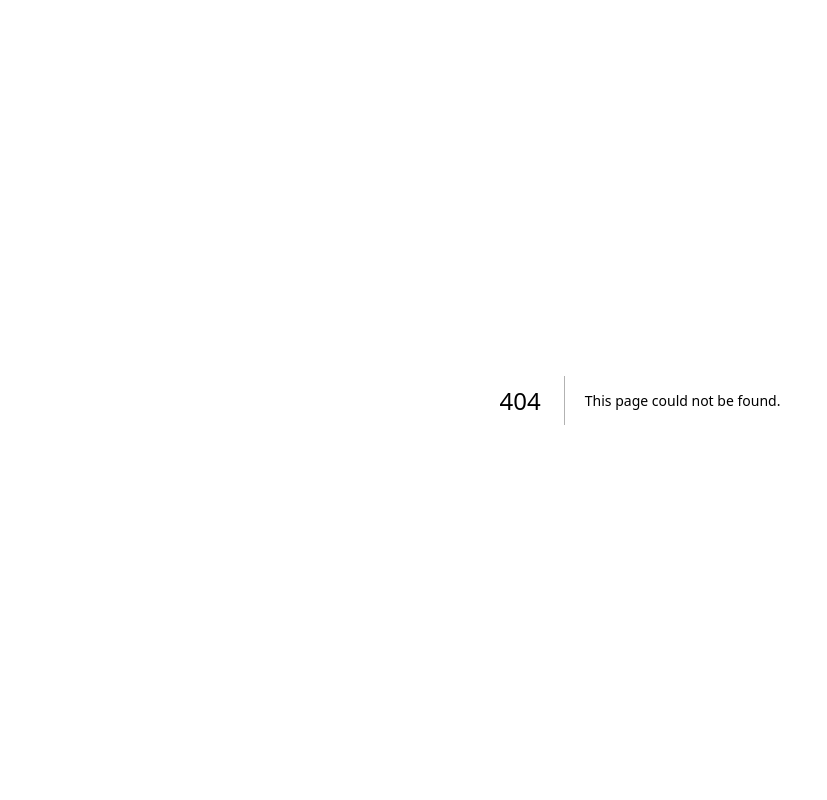
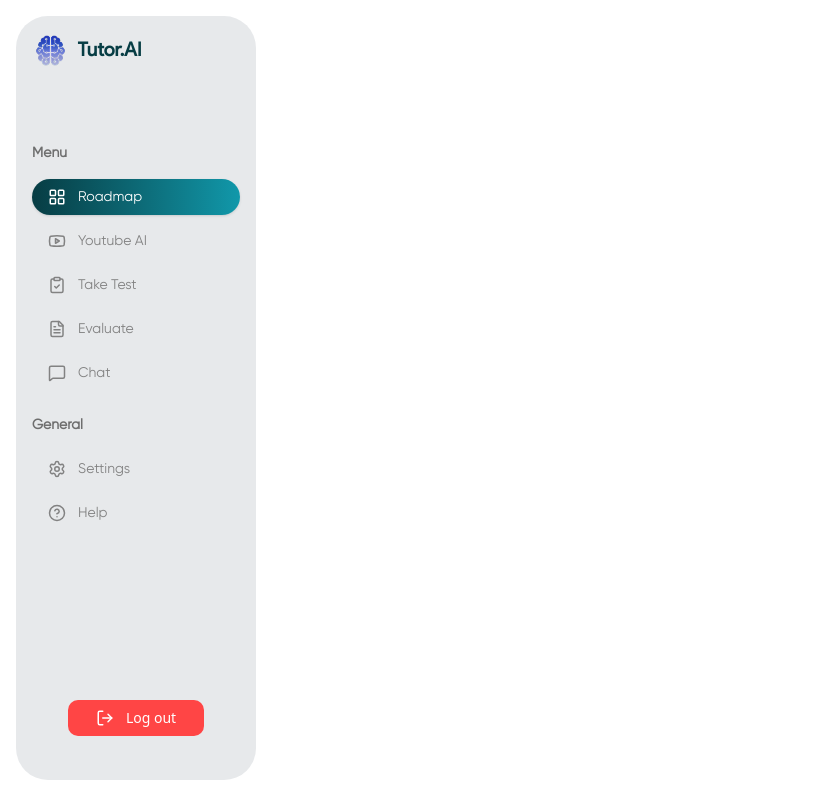
Before and after one commit to joyxcode2005/TUTOR-AI, a Next.js app in the folder frontend/: page /Roadmap in a window 1280 px wide. Before the commit this address had no page. Shown: the whole page, without its empty margins (0-827 px from the left). Built offline with nearby package versions, Linux system fonts and the light colour scheme.

Commit message:
Roadmap started

```diff
--- a/frontend/package.json
+++ b/frontend/package.json
@@ -9,6 +9,7 @@
     "lint": "eslint"
   },
   "dependencies": {
+    "lucide-react": "^0.544.0",
     "motion": "^12.23.16",
     "next": "15.5.3",
     "react": "19.1.0",
--- /dev/null
+++ b/frontend/src/app/Roadmap/page.tsx
@@ -0,0 +1,102 @@
+"use client"
+
+import { use, useState } from "react";
+import {
+  LayoutGrid,
+  Youtube,
+  ClipboardCheck,
+  FileText,
+  MessageSquare,
+  Settings,
+  HelpCircle,
+  LogOut
+} from "lucide-react";
+import { div } from "motion/react-client";
+
+function page() {
+
+  const [active, setActive] = useState("Roadmap");
+
+  const menuItems = [
+    { name: "Roadmap", icon: <LayoutGrid size={18} /> },
+    { name: "Youtube AI", icon: <Youtube size={18} /> },
+    { name: "Take Test", icon: <ClipboardCheck size={18} /> },
+    { name: "Evaluate", icon: <FileText size={18} /> },
+    { name: "Chat", icon: <MessageSquare size={18} /> },
+  ];
+
+  const generalItems = [
+    { name: "Settings", icon: <Settings size={18} /> },
+    { name: "Help", icon: <HelpCircle size={18} /> },
+  ];
+
+  return (
+   <div className="p-4">
+
+
+
+
+      <div className="w-60 h-[95.5vh] bg-[#E7E9EB] p-4 flex flex-col justify-between rounded-4xl">
+
+        <div className="flex items-center gap-2">
+          <img src="/images/logo.png" alt="" className="w-[18%]" />
+          <span className="font-bold text-[#073D44] text-[1.2rem] font-[productsans]">Tutor.AI</span>
+        </div>
+        {/* Top Menu */}
+        <div className="mb-20">
+          <h2 className="text-[#6E6E6E] text-sm font-semibold mb-4 font-[gilroy]">Menu</h2>
+          <ul className="space-y-2">
+            {menuItems.map((item) => (
+              <li key={item.name}>
+                <button
+                  onClick={() => setActive(item.name)}
+                  className={`flex items-center gap-3 w-full px-4 py-2 font-[gilroy]  text-sm font-medium transitio
+                  ${active === item.name
+                    ? "bg-gradient-to-r from-[#073D44] to-[#1198AA] text-white shadow rounded-full"
+                    : "text-[#828282] hover:bg-gray-200"
+                    }`}
+                >
+                  {item.icon}
+                  {item.name}
+                </button>
+              </li>
+            ))}
+          </ul>
+
+          <h2 className="text-[#6E6E6E] text-sm font-semibold mt-6 mb-4 font-[gilroy]">General</h2>
+          <ul className="space-y-2">
+            {generalItems.map((item) => (
+              <li key={item.name}>
+                <button
+                  onClick={() => setActive(item.name)}
+                  className={`flex items-center gap-3 w-full px-4 py-2  text-sm font-medium hover:bg-gray-200 transition font-[gilroy]
+
+                ${active == item.name
+                    ? "bg-gradient-to-r from-[#073D44] to-[#1198AA] text-white shadow rounded-full"
+                    : "text-[#828282] hover:bg-gray-200"}
+                `}
+
+
+                >
+                  {item.icon}
+                  {item.name}
+                </button>
+              </li>
+            ))}
+          </ul>
+        </div>
+
+        {/* Logout Button */}
+        <div className="mt-4 mb-7 flex justify-center">
+          <button className="flex items-center gap-3 w-[65%] justify-center px-4 py-2 bg-[#FF4545] text-white rounded-[10px] text-sm font-medium hover:bg-red-600 transition">
+            <LogOut size={18} />
+            Log out
+          </button>
+        </div>
+      </div>
+   </div>
+  );
+};
+
+
+export default page;
```
Also changed, not shown: 1 other file (tests, documents, lock files or other folders).
